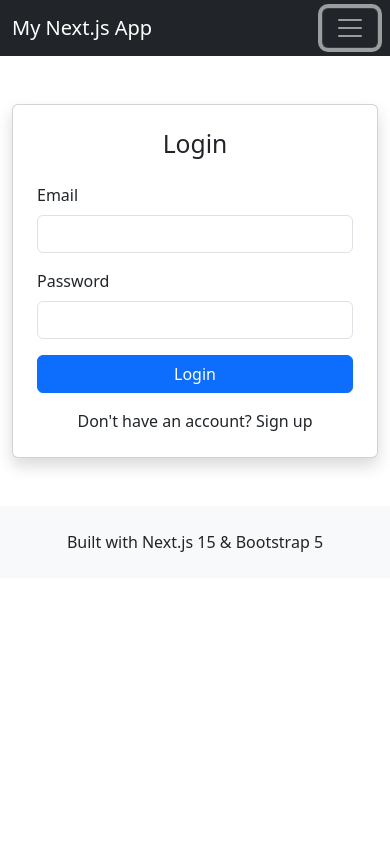
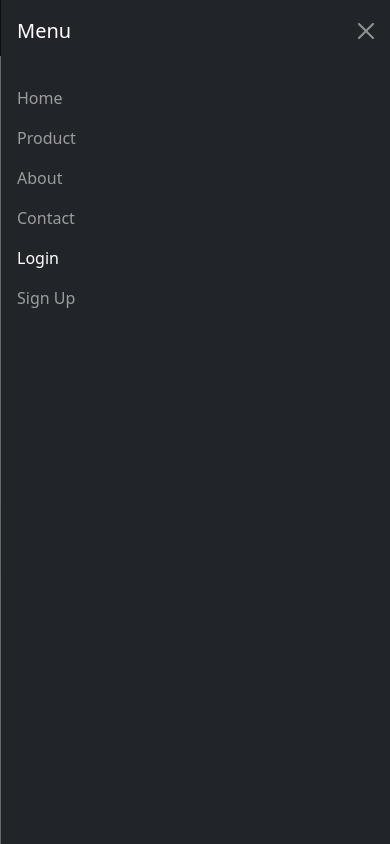
Before and after one commit to numvarn/nextjs-theme, a Next.js app: page /login in a window 390 px wide. Both pictures are taken after a click on the button 350 px from the left and 28 px from the top of the page. Built offline with nearby package versions, Linux system fonts and the light colour scheme; no server answers.

Commit message:
add offcanvas to nav-bar

```diff
--- a/src/app/layout.tsx
+++ b/src/app/layout.tsx
@@ -33,6 +33,10 @@ export default function RootLayout({
           {children}
           <Footer />
         </SessionProvider>
+        <script
+          src="https://cdn.jsdelivr.net/npm/bootstrap@5.3.0/dist/js/bootstrap.bundle.min.js"
+          async
+        ></script>
       </body>
     </html>
   );
--- a/src/components/Navbar.tsx
+++ b/src/components/Navbar.tsx
@@ -14,6 +14,17 @@ export default function Navbar() {
 
   const handleLogout = async () => {
     await signOut({ callbackUrl: '/' });
+  };
+
+  const closeOffcanvas = () => {
+    const offcanvasElement = document.getElementById('offcanvasNavbar');
+    if (offcanvasElement && typeof window !== 'undefined') {
+      const bootstrap = (window as typeof window & { bootstrap?: { Offcanvas?: { getInstance: (element: HTMLElement) => { hide: () => void } | null } } }).bootstrap;
+      const bsOffcanvas = bootstrap?.Offcanvas?.getInstance(offcanvasElement);
+      if (bsOffcanvas) {
+        bsOffcanvas.hide();
+      }
+    }
   };
 
   const getRoleBadgeClass = (role: string) => {
@@ -42,17 +53,24 @@ export default function Navbar() {
         <button
           className="navbar-toggler"
           type="button"
-          data-bs-toggle="collapse"
-          data-bs-target="#navbarNav"
+          data-bs-toggle="offcanvas"
+          data-bs-target="#offcanvasNavbar"
+          aria-controls="offcanvasNavbar"
         >
           <span className="navbar-toggler-icon"></span>
         </button>
-        <div className="collapse navbar-collapse" id="navbarNav">
+        <div className="offcanvas offcanvas-end bg-dark" tabIndex={-1} id="offcanvasNavbar" aria-labelledby="offcanvasNavbarLabel">
+          <div className="offcanvas-header">
+            <h5 className="offcanvas-title text-white" id="offcanvasNavbarLabel">Menu</h5>
+            <button type="button" className="btn-close btn-close-white" data-bs-dismiss="offcanvas" aria-label="Close"></button>
+          </div>
+          <div className="offcanvas-body">
           <ul className="navbar-nav me-auto" suppressHydrationWarning>
             <li className="nav-item">
               <Link
                 className={`nav-link ${isActive("/")}`}
                 href="/"
+                onClick={closeOffcanvas}
               >
                 Home
               </Link>
@@ -61,6 +79,7 @@ export default function Navbar() {
               <Link
                 className={`nav-link ${isActive("/create/product")}`}
                 href="/create/product"
+                onClick={closeOffcanvas}
               >
                 Product
               </Link>
@@ -69,6 +88,7 @@ export default function Navbar() {
               <Link
                 className={`nav-link ${isActive("/about")}`}
                 href="/about"
+                onClick={closeOffcanvas}
               >
                 About
               </Link>
@@ -77,6 +97,7 @@ export default function Navbar() {
               <Link
                 className={`nav-link ${isActive("/contact")}`}
                 href="/contact"
+                onClick={closeOffcanvas}
               >
                 Contact
               </Link>
@@ -86,6 +107,7 @@ export default function Navbar() {
                 <Link
                   className={`nav-link ${isActive("/dashboard")}`}
                   href="/dashboard"
+                  onClick={closeOffcanvas}
                 >
                   <i className="bi bi-speedometer2 me-1"></i>
                   Dashboard
@@ -125,6 +147,7 @@ export default function Navbar() {
                   <Link
                     className={`nav-link ${isActive("/login")}`}
                     href="/login"
+                    onClick={closeOffcanvas}
                   >
                     Login
                   </Link>
@@ -133,6 +156,7 @@ export default function Navbar() {
                   <Link
                     className={`nav-link ${isActive("/signup")}`}
                     href="/signup"
+                    onClick={closeOffcanvas}
                   >
                     Sign Up
                   </Link>
@@ -140,6 +164,7 @@ export default function Navbar() {
               </>
             )}
           </ul>
+          </div>
         </div>
       </div>
     </nav>
```
